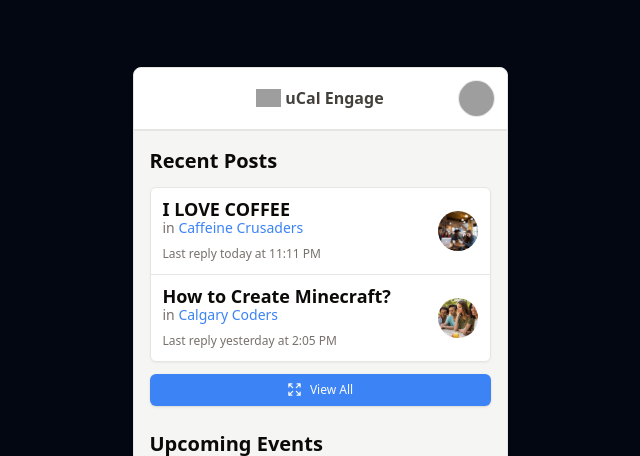
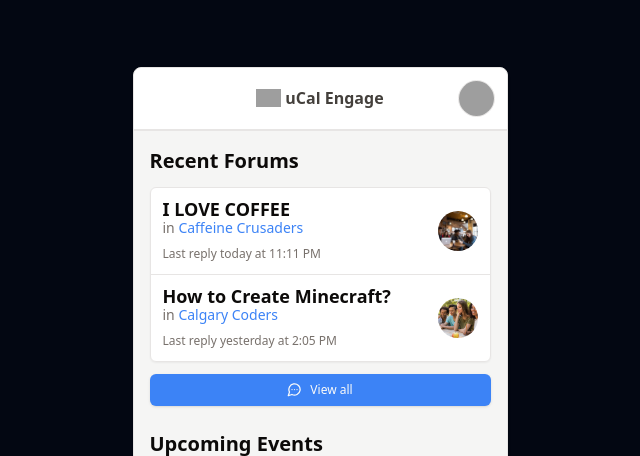
Before and after one commit to MatteoPM/481-Assignment, a React (Vite) app: page / in a window 1280 px wide. Shown: the top 456 px of the page, without its empty margins (320-960 px from the left). Built offline with nearby package versions, Linux system fonts and the light colour scheme; grey boxes are pictures that could not be loaded.

Commit message:
rthdrtyhdrth

```diff
--- a/src/pages/App.tsx
+++ b/src/pages/App.tsx
@@ -4,7 +4,8 @@ import { useData } from "@/hooks/useData";
 import ForumCard from "@/pages/chat/_components/forumCard";
 import EventCard from "@/pages/events/_components/eventCard";
 import GroupCard from "@/pages/groups/_components/groupCard";
-import { Expand } from "lucide-react";
+import { CalendarDays, MessageCircleMore, Users } from "lucide-react";
+import { Link } from "react-router-dom";
 
 function App() {
   const { data } = useData();
@@ -23,43 +24,50 @@ function App() {
           </div>
         }
       >
-        <h2 className="text-xl font-semibold">Recent Posts</h2>
+        <h2 className="text-xl font-semibold">Recent Forums</h2>
         <div className="mt-3 flex flex-col divide-y overflow-hidden rounded-md border bg-white shadow-sm">
-          {data.forums.map((forum) => (
+          {data.forums.slice(0, 3).map((forum) => (
             <ForumCard key={forum.id} forum={forum} />
           ))}
         </div>
 
-        <Button size={"sm"} className="mt-3 w-full">
-          <Expand className="size-[15px]" />
-          <span className="leading-none">View All</span>
+        <Button size={"sm"} className="mt-3 w-full" asChild>
+          <Link to={"/chat"}>
+            <MessageCircleMore className="size-[15px]" />
+            <span className="leading-none">View all</span>
+          </Link>
         </Button>
 
         <h2 className="mt-6 text-xl font-semibold">Upcoming Events</h2>
         <div className="mt-3 space-y-3">
-          <EventCard event={data.events[0]} />
-          <EventCard event={data.events[1]} />
-          <EventCard event={data.events[2]} />
+          {data.events.slice(0, 3).map((event) => (
+            <EventCard event={event} />
+          ))}
         </div>
 
-        <Button size={"sm"} className="mt-3 w-full">
-          <Expand className="size-[15px]" />
-          <span className="leading-none">View All</span>
+        <Button size={"sm"} className="mt-3 w-full" asChild>
+          <Link to={"/events"}>
+            <CalendarDays className="size-[15px]" />
+            <span className="leading-none">View all</span>
+          </Link>
         </Button>
 
-        <h2 className="mt-6 text-xl font-semibold">Suggested Groups</h2>
+        <h2 className="mt-6 text-xl font-semibold">Suggested Clubs</h2>
         <div className="mt-3 flex flex-col divide-y overflow-hidden rounded-md border bg-white shadow-sm">
           {data.groups
             .filter((group) => !group.isCourse)
             .sort((a, b) => a.name.localeCompare(b.name))
+            .slice(0, 3)
             .map((group) => (
               <GroupCard key={group.id} group={group} />
             ))}
         </div>
 
-        <Button size={"sm"} className="mt-3 w-full">
-          <Expand className="size-[15px]" />
-          <span className="leading-none">View All</span>
+        <Button size={"sm"} className="mt-3 w-full" asChild>
+          <Link to={"/groups/clubs#test"}>
+            <Users className="size-[15px]" />
+            <span className="leading-none">View all</span>
+          </Link>
         </Button>
       </Page>
     </>
--- a/src/pages/groups/_components/groupCard.tsx
+++ b/src/pages/groups/_components/groupCard.tsx
@@ -29,7 +29,7 @@ const GroupCard = ({ compact, group }: { compact?: boolean; group: Group }) => {
   return (
     <Link
       to={`/groups/${group.id ?? 0}`}
-      className="flex h-[110px] shrink-0 snap-start snap-always justify-between overflow-hidden rounded-md border bg-white p-2 shadow-sm active:bg-stone-50"
+      className="flex h-[110px] shrink-0 snap-start snap-always justify-between overflow-hidden bg-white p-2 active:bg-stone-50"
     >
       <div>
         <div className="flex items-center gap-2">
--- a/src/pages/groups/clubs/Clubs.tsx
+++ b/src/pages/groups/clubs/Clubs.tsx
@@ -21,10 +21,11 @@ function Clubs() {
     (id) => data.groups.find((group) => group.id === id)!,
   );
 
-  const memberClubs = data.currentUser!.memberGroupIds.map(
-    (id) => data.groups.find((group) => group.id === id)!,
-  );
-
+  const memberClubs = data
+    .currentUser!.memberGroupIds.map(
+      (id) => data.groups.find((group) => group.id === id)!,
+    )
+    .filter((group) => !group.isCourse);
   return (
     <>
       <Page title="Groups" headerContent={<GroupTabs value="clubs" />}>
@@ -94,8 +95,10 @@ function Clubs() {
               </div>
             )}
 
-            <h2 className="mt-8 text-xl font-semibold">Suggested Clubs</h2>
-            <div className="mt-1 grid snap-x snap-mandatory auto-cols-[300px] grid-flow-col grid-rows-2 gap-2 overflow-x-auto rounded-md py-2">
+            <h2 className="mt-8 text-xl font-semibold" id="test">
+              Suggested Clubs
+            </h2>
+            <div className="mt-3 flex flex-col divide-y overflow-hidden rounded-md border bg-white shadow-sm">
               {data.groups
                 .filter((group) => !group.isCourse)
                 .filter(
```
